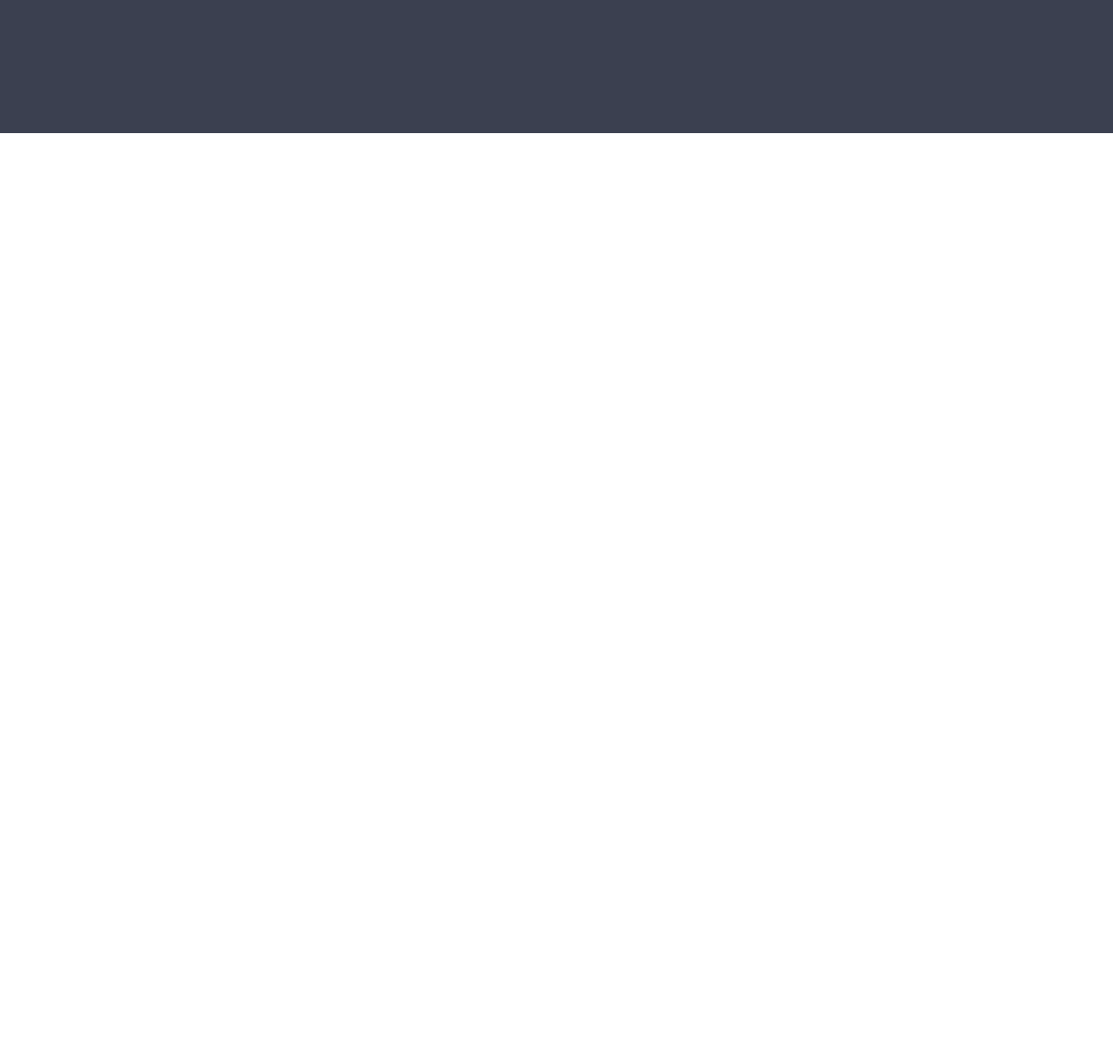
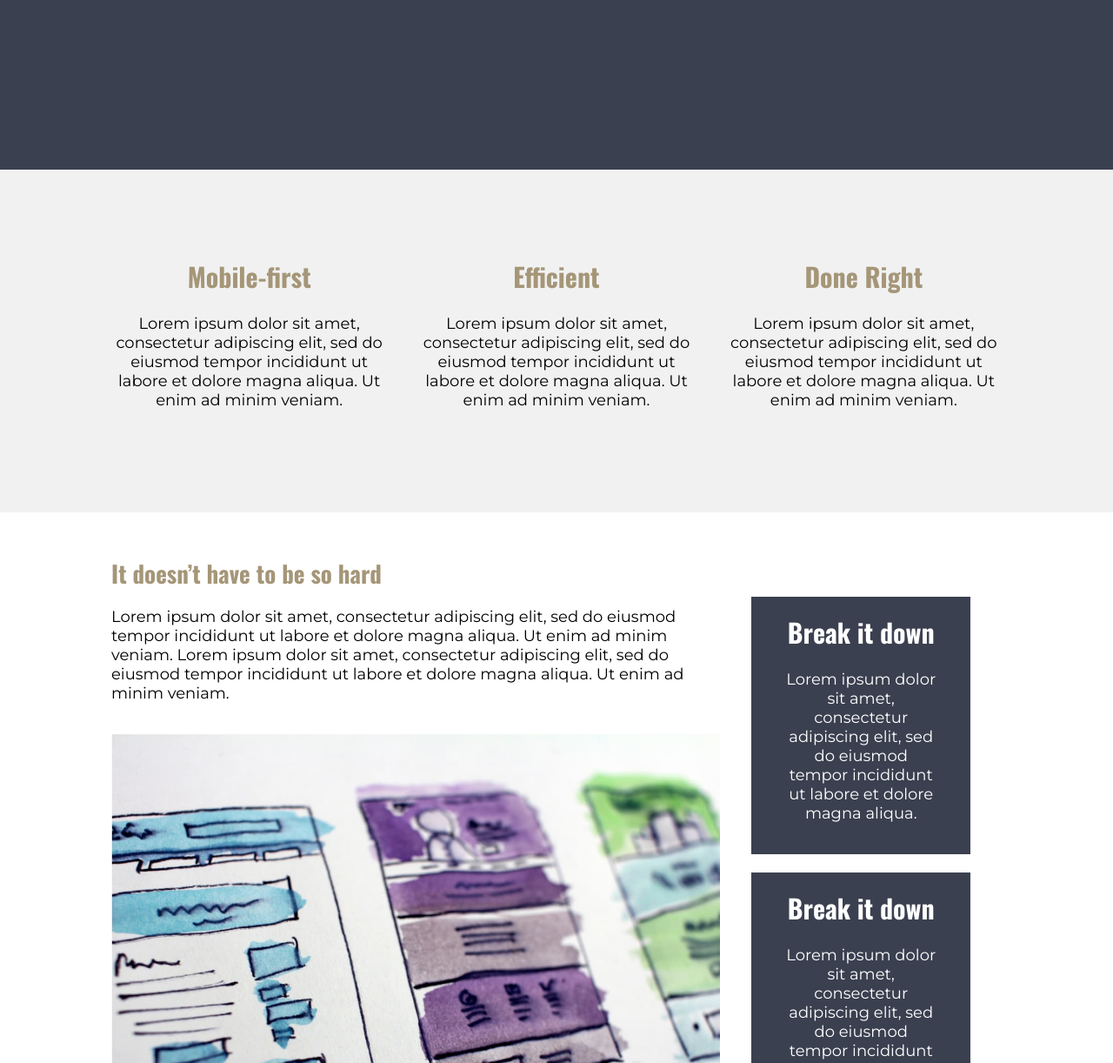
Before and after one commit to tommasovenza/final-challenge-CRL, a plain HTML site: page index.html in a window 1280 px wide. Shown: the part 554-1776 px from the top of the page at 87% size. Before the commit the page ends 800 px from the top, so only its background shows below. Drawn offline with nearby package versions, Linux system fonts and the light colour scheme.

Commit message:
added main content

```diff
--- a/index.html
+++ b/index.html
@@ -54,5 +54,62 @@
         </div>
     </section>
 
+    <section class="p-of-strength">
+        <div class="container strength-flex">
+            <div class="strength">
+                <h3>Mobile-first</h3>
+                <p>Lorem ipsum dolor sit amet, consectetur adipiscing elit, sed do eiusmod tempor incididunt ut labore et dolore magna aliqua. Ut enim ad minim veniam.</p>
+            </div>
+            <div class="strength">
+                <h3>Efficient</h3>
+                <p>Lorem ipsum dolor sit amet, consectetur adipiscing elit, sed do eiusmod tempor incididunt ut labore et dolore magna aliqua. Ut enim ad minim veniam.</p>
+            </div>
+            <div class="strength">
+                <h3>Done Right</h3>
+                <p>Lorem ipsum dolor sit amet, consectetur adipiscing elit, sed do eiusmod tempor incididunt ut labore et dolore magna aliqua. Ut enim ad minim veniam.</p>
+            </div>
+        </div>
+    </section>
+
+    <section class="hard">
+        <div class="container">
+            <div class="all-content">
+                <!-- MAIN CONTENT -->
+                <div class="hard__content">
+                    <h2>It doesn’t have to be so hard</h2>
+                    <p>Lorem ipsum dolor sit amet, consectetur adipiscing elit, sed do eiusmod tempor incididunt ut labore et dolore magna aliqua.
+                        Ut enim ad minim veniam. Lorem ipsum dolor sit amet, consectetur adipiscing elit, sed do eiusmod tempor incididunt ut labore et
+                        dolore magna aliqua. Ut enim ad minim veniam.</p>
+                    <div class="img-container">
+                        <img src="img/the-image.jpg" alt="a big image">
+                    </div>
+
+                    <p>Lorem ipsum dolor sit amet, consectetur adipiscing elit, sed do eiusmod tempor incididunt ut labore et dolore magna aliqua.
+                        Ut enim ad minim veniam. Lorem ipsum dolor sit amet, consectetur adipiscing elit,
+                        sed do eiusmod tempor incididunt ut labore et dolore magna aliqua. Ut enim ad minim veniam.</p>
+                </div>
+
+                <!-- ASIDE -->
+                <div class="aside aside-flex">
+                    <div class="aside__card">
+                        <h3>Break it down</h3>
+                        <p>Lorem ipsum dolor sit amet, consectetur adipiscing elit, sed do eiusmod tempor
+                            incididunt ut labore et dolore magna aliqua.</p>
+                    </div>
+                    <div class="aside__card">
+                        <h3>Break it down</h3>
+                        <p>Lorem ipsum dolor sit amet, consectetur adipiscing elit, sed do eiusmod tempor
+                            incididunt ut labore et dolore magna aliqua.</p>
+                    </div>
+                    <div class="aside__card">
+                        <h3>Break it down</h3>
+                        <p>Lorem ipsum dolor sit amet, consectetur adipiscing elit, sed do eiusmod tempor
+                            incididunt ut labore et dolore magna aliqua.</p>
+                    </div>
+                </div>
+            </div>
+        </div>
+    </section>
+
 </body>
 </html>
--- a/style.css
+++ b/style.css
@@ -9,6 +9,10 @@ body {
 }
 h1, h2, h3, a {
     font-family: 'Oswald', sans-serif;
+}
+h2, h3 {
+    color: #A59678;
+    margin-bottom: .7em;
 }
 a {
     text-decoration: none;
@@ -26,6 +30,12 @@ header {
 }
 span {
     color: #A59678;
+}
+/* reset image */
+img {
+    max-width: 100%;
+    display: block;
+    margin: 2em 0;
 }
 
 /* reausable components */
@@ -90,6 +100,35 @@ span {
     margin-top: 1em;
 }
 
+/* above the fold END */
+
+/* SEction Stregth */
+.p-of-strength {
+    background-color: #f1f1f1;
+    color: #000;
+    padding: 100px 0;
+}
+.strength {
+    margin-bottom: 1em;
+}
+
+/* MAIN CONTENT SECTION */
+
+.hard {
+    padding: 50px 0;
+}
+.aside__card {
+    background-color: #3B4050;
+    color: #fff;
+    text-align: center;
+    margin: 1em 0;
+    padding: 1em 2em 2em 2em;
+}
+.aside__card h3 {
+    color: #fff;
+}
+
+
 /* media queries mobile first */
 @media (min-width: 200px) {
     /* header */
@@ -113,6 +152,26 @@ span {
     .above-flex {
         flex-direction: row;
     }
+    /* stregth */
+    .strength-flex {
+        display: flex;
+    }
+    .strength {
+        text-align: center;
+        width: 100%;
+    }
+    .strength + .strength {
+        margin-left: 2em;
+    }
+    /* aside */
+    .aside-flex {
+        display: flex;
+        margin-top: 2em;
+    }
+    .aside__card {
+        flex-basis: 100%;
+        margin: 0 1em;
+    }
 }
 @media (min-width: 1000px) {
     /* above the fold */
@@ -135,4 +194,18 @@ span {
         margin-top: 1em;
         padding: .3em 1.3em;
     }
+    h3 {
+        font-size: 1.875rem;
+    }
+
+    .all-content {
+        display: flex;
+    }
+    .aside-flex {
+        flex-direction: column;
+    }
+    .aside__card {
+        flex-basis: 100%;
+        margin: .6em 2em;
+    }
 }
```
